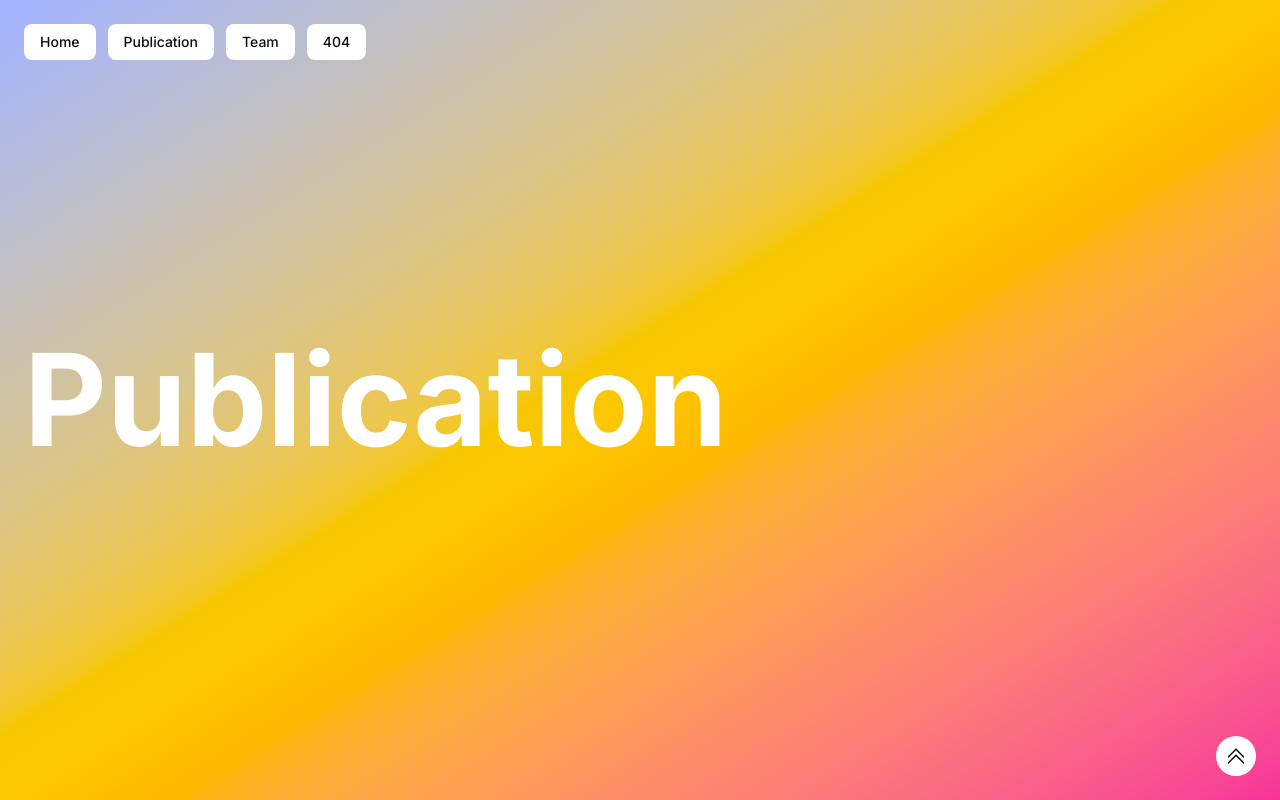
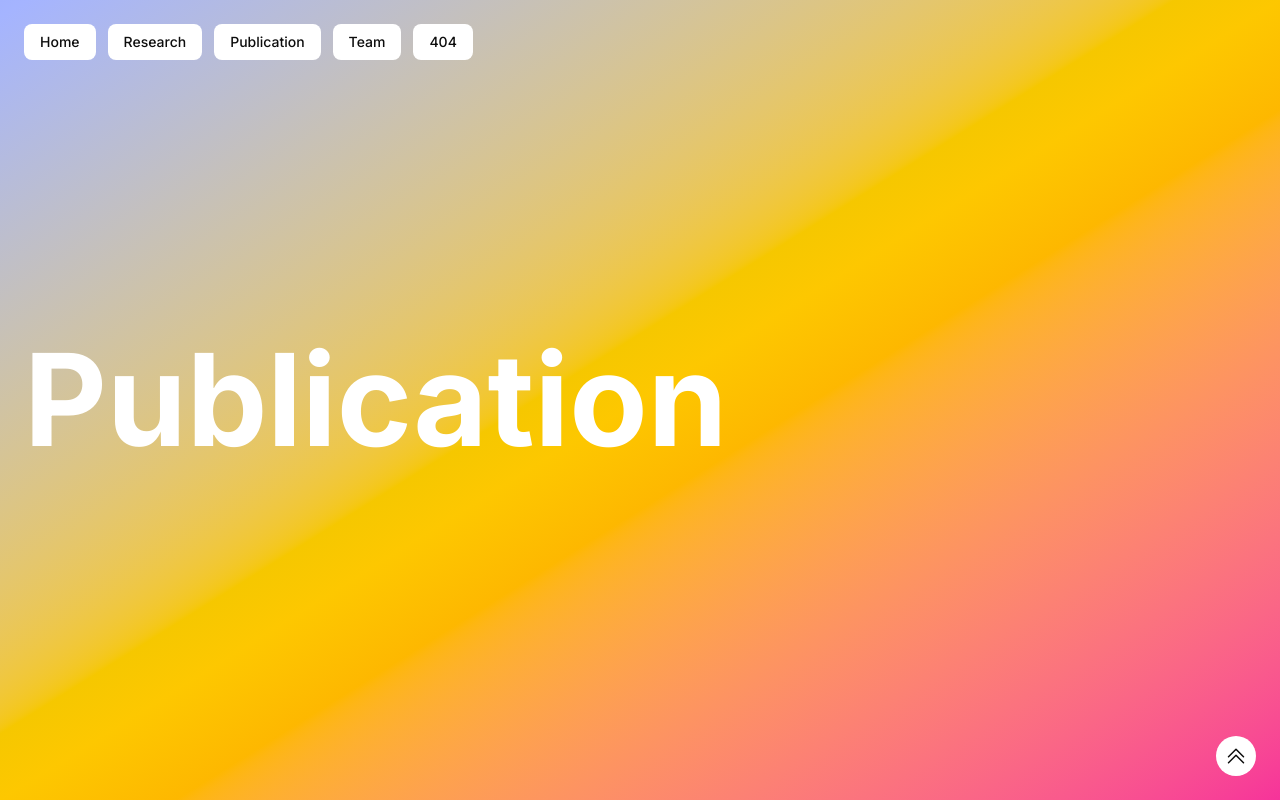
Before and after one commit to HW335/hw335.github.io, a Next.js app: page /publication in a window 1280 px wide. Shown: the top 800 px of the page. Built offline with nearby package versions, Linux system fonts and the light colour scheme.

Commit message:
research

```diff
--- a/app/(default_site)/layout.tsx
+++ b/app/(default_site)/layout.tsx
@@ -1,7 +1,4 @@
-import type { Metadata } from "next";
 import * as React from "react"
-import Link from "next/link"
-import { Button } from "@/components/ui/button"
 import { Separator } from "@/components/ui/separator"
 import Image from 'next/image'
 
--- /dev/null
+++ b/app/(default_site)/research/page.tsx
@@ -0,0 +1,34 @@
+import type { Metadata } from "next";
+export const metadata: Metadata = {
+    title: "Research",
+    description: "Generated by create next app",
+    keywords: ["key1","key2"],
+};
+
+
+
+import { FadeIn } from "@/components/animation/fade-in"
+
+
+
+
+export default function Home() {
+    return (
+        <main>
+
+
+
+            {/* Landing */}
+            <div className="w-full h-svh flex flex-row justify-center items-center pl-6 pr-6 bg-gradient-to-br from-indigo-300 via-yellow-400 to-pink-500 bg-fixed">
+                <div className="w-full max-w-7xl flex flex-row justify-start">
+                    <h1 className="font-bold text-6xl sm:text-7xl md:text-8xl lg:text-9xl text-white">
+                        <FadeIn>Research</FadeIn>
+                    </h1>
+                </div>
+            </div>
+
+
+
+        </main>
+    );
+}
--- a/app/layout.tsx
+++ b/app/layout.tsx
@@ -2,16 +2,10 @@ import type { Metadata } from "next";
 import * as React from "react"
 import Link from "next/link"
 import { Button } from "@/components/ui/button"
-import { Separator } from "@/components/ui/separator"
-import Image from 'next/image'
 
 
 
 import "./globals.css";
-
-
-
-import { FadeIn } from "@/components/animation/fade-in"
 
 
 
@@ -43,6 +37,10 @@ const headers: { title: string; href: string;}[] = [
     {
         title: "Home",
         href: "/",
+    },
+    {
+        title: "Research",
+        href: "/research",
     },
     {
         title: "Publication",
```
